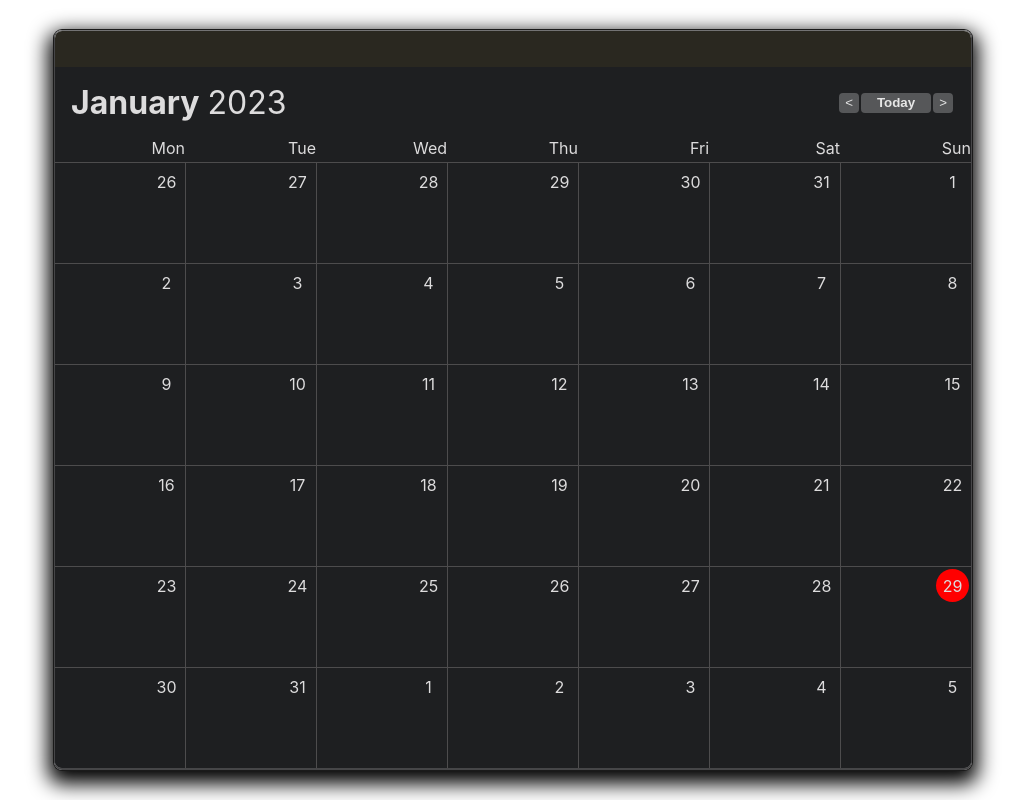
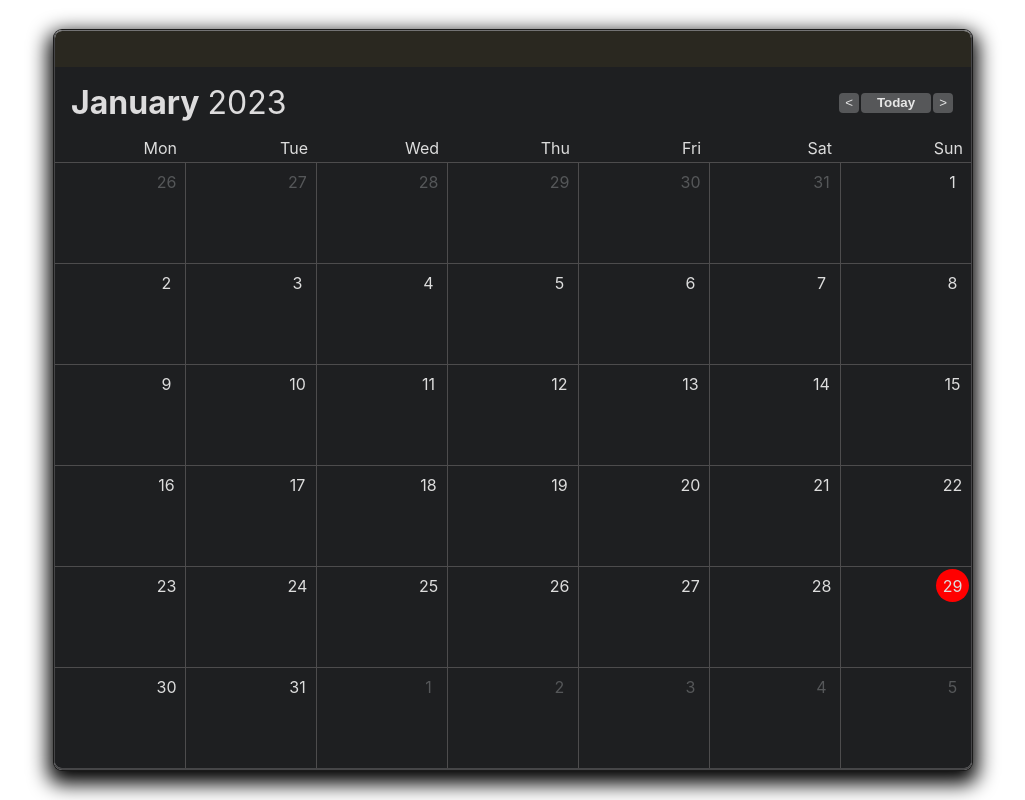
Before and after one commit to anton-iskryk/react_calendar, a React (Create React App) app: page / in a window 1280 px wide. Shown: the whole page, without its empty margins (127-1152 px from the left). Built offline with nearby package versions, Linux system fonts and the light colour scheme.

Commit message:
add calendar logic

```diff
--- a/src/components/App/App.tsx
+++ b/src/components/App/App.tsx
@@ -49,7 +49,10 @@ export const App: React.FC = () => {
         todayHandler={todayHandler}
         nextHandler={nextHandler}
       />
-      <CalendarGrid startDay={startDay} />
+      <CalendarGrid
+        startDay={startDay}
+        today={today}
+      />
     </ShadowWrapper>
   );
 };
--- a/src/components/CalendarGrid/CalendarGrid.tsx
+++ b/src/components/CalendarGrid/CalendarGrid.tsx
@@ -17,7 +17,7 @@ const CellWrapper = styled.div<CellProps>`
   min-height: ${props => (props.isHeader ? 24 : 100)}px;
   min-width: 130px;
   background-color: #1e1f21;
-  color: #dddcdd;
+  color: ${props => (props.isSelectedMonth ? '#ddd' : '#555759')};
   cursor: ${props => (props.isHeader ? 'default' : 'pointer')};
 
   &:hover {
@@ -25,9 +25,10 @@ const CellWrapper = styled.div<CellProps>`
   }
 `;
 
-const RowInCell = styled.div`
+const RowInCell = styled.div<CellProps>`
   display: flex;
   justify-content: flex-end;
+  ${props => (props.pr && `padding-right: ${props.pr * 8}px`)};
 `;
 
 const DayWrapper = styled.div`
@@ -51,21 +52,26 @@ const CurrentDay = styled.div`
 
 type Props = {
   startDay: moment.Moment,
+  today: moment.Moment,
 };
 
-export const CalendarGrid: React.FC<Props> = ({ startDay }) => {
+export const CalendarGrid: React.FC<Props> = ({ startDay, today }) => {
   const totalDays = 42;
-  const day = startDay.clone().subtract(1, 'day');
-  const daysArray = [...Array(totalDays)].map(() => day.add(1, 'day').clone());
+  const myDay = startDay.clone().subtract(1, 'day');
+  const daysMap = [...Array(totalDays)].map(() => myDay.add(1, 'day').clone());
 
-  const isCurrentDay = (dayy: moment.Moment) => moment().isSame(dayy, 'day');
+  const isCurrentDay = (day: moment.Moment) => moment().isSame(day, 'day');
+
+  const isSelectedMonth = (day: moment.Moment) => (
+    today.isSame(day, 'month')
+  );
 
   return (
     <>
       <GridWrapper isHeader>
         {[...Array(7)].map((_, i) => (
-          <CellWrapper isHeader>
-            <RowInCell>
+          <CellWrapper isHeader isSelectedMonth>
+            <RowInCell pr={1}>
               {moment().day(i + 1).format('ddd')}
             </RowInCell>
           </CellWrapper>
@@ -74,9 +80,10 @@ export const CalendarGrid: React.FC<Props> = ({ startDay }) => {
 
       <GridWrapper>
         {
-          daysArray.map((dayItem) => (
+          daysMap.map((dayItem) => (
             <CellWrapper
               key={dayItem.unix()}
+              isSelectedMonth={isSelectedMonth(dayItem)}
             >
               <RowInCell>
                 <DayWrapper>
--- a/src/types/CellProps/CellProps.ts
+++ b/src/types/CellProps/CellProps.ts
@@ -1,3 +1,5 @@
 export interface CellProps {
   isHeader?: boolean;
+  pr?: number;
+  isSelectedMonth?: boolean;
 }
```
